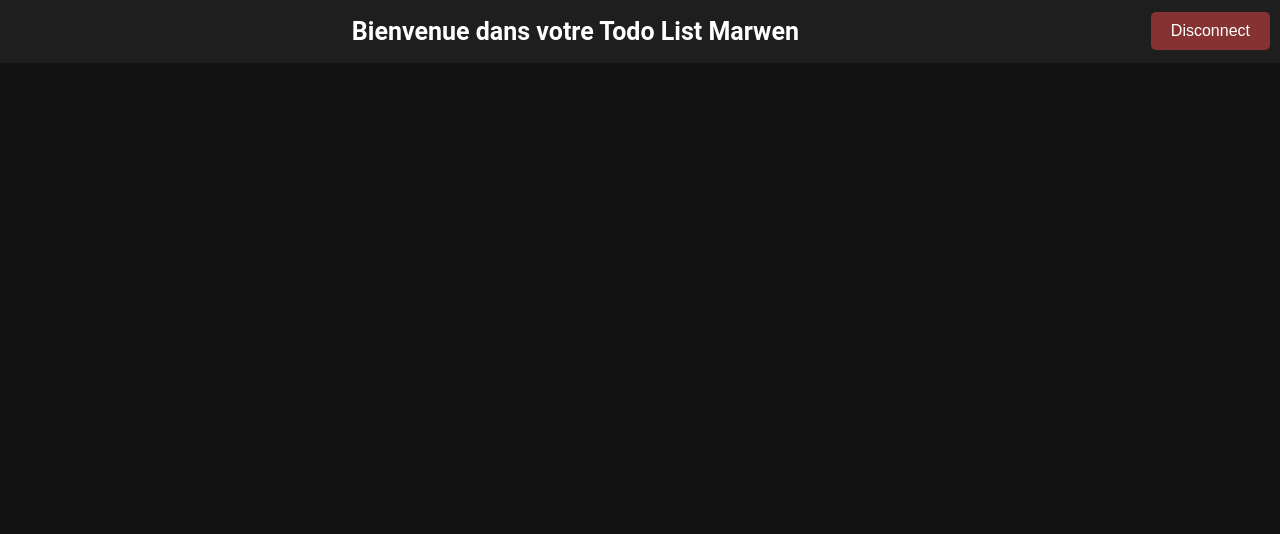
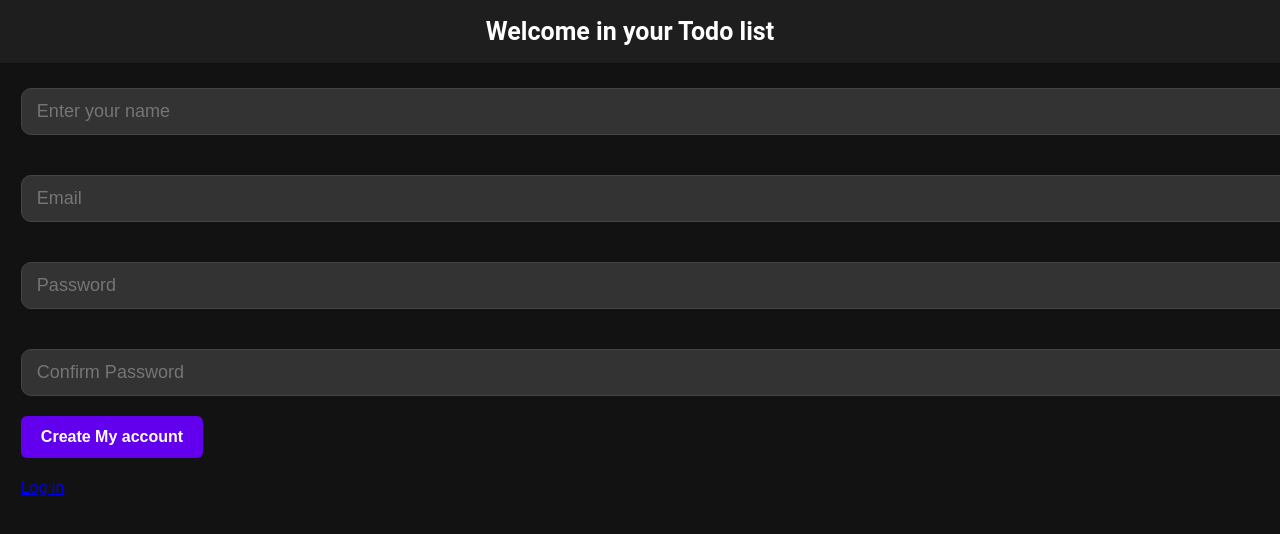
Before and after one commit to marou95/todo-react, a React (Create React App) app: page /register in a window 1280 px wide. Shown: the top 534 px of the page. Built offline with nearby package versions, Linux system fonts and the light colour scheme.

Commit message:
Ajout de la page Register, connexion du Delete au back-end, affichage du nom dans le header et feature

```diff
--- a/src/App.js
+++ b/src/App.js
@@ -1,31 +1,19 @@
-import React, { useState } from "react";
-import Modal from "./components/Modal";
+import React, {  } from "react";
 import Todo from "./components/Todo";
 import Header from "./components/Header";
 import { BrowserRouter as Router, Route, Routes } from "react-router-dom";
 import Login from "./components/Login"; // Importation du composant Login
+import Register from "./components/Register";
 
 function App() {
-  const [isModalOpen, setModalOpen] = useState(false); // État pour la modal
-  const [taskToDelete, setTaskToDelete] = useState(null); // Tâche à supprimer
-
-  // Fonction pour ouvrir et fermer la modal
-  const openModal = (index) => {
-    setTaskToDelete(index);
-    setModalOpen(true);
-  };
-  const closeModal = () => {
-    setModalOpen(false);
-    setTaskToDelete(null); // Réinitialiser la tâche à supprimer
-  };
-
   return (
     <Router>
       <div style={styles.body}>
         <Header />
         <Routes>
-          <Route path="/" element={<Todo openModal={openModal} />} />
+          <Route path="/" element={<Todo/>} />
           <Route path="/login" element={<Login />} />{" "}
+          <Route path="/register" element={<Register />} />{" "}
         </Routes>
       </div>
     </Router>
--- a/src/components/Header.js
+++ b/src/components/Header.js
@@ -1,29 +1,64 @@
 import React, { useState, useEffect } from "react";
-import { useNavigate } from "react-router-dom"; // Importer useNavigate
+import { useNavigate, useLocation } from "react-router-dom"; // Importer useNavigate
+import axios from "axios";
 
 const Header = () => {
-  const [userToken, setUserToken] = useState();
+  const [name, setName] = useState("");
+  const [email, setEmail] = useState("");
+  const [userToken, setUserToken] = useState(localStorage.getItem("token")); // Initialiser avec localStorage
   const navigate = useNavigate(); // Initialiser le hook useNavigate
+  const location = useLocation(); // Obtenir l'URL actuelle
+  const isOnRegisterPage =
+    location.pathname === "/register" || location.pathname === "/login"; // Vérifier si on est sur /register
 
   const loginRedirect = () => {
     navigate("/login"); // Rediriger vers la page Login
   };
 
   const disconnect = () => {
-    setUserToken(localStorage.setItem("token", undefined));
+    localStorage.removeItem("token");
+    localStorage.removeItem("name");
+    localStorage.removeItem("email");
+    setUserToken(null); // Réinitialiser le token dans l'état
+    setName(""); // Réinitialiser le nom dans l'état
+    setEmail("");
     navigate("/login"); // Rediriger vers la page Login
   };
 
+  useEffect(() => {
+    // Si un token existe, récupérer les informations de l'utilisateur
+    if (userToken) {
+      axios
+        .get("http://localhost:5001/api/users/getInfos", {
+          headers: { Authorization: `Bearer ${userToken}` },
+        })
+        .then((response) => {
+          const name = response.data.name;
+          const email = response.data.email;
+          setName(name); // Mettre à jour le state avec le nom
+          setEmail(email);
+          localStorage.setItem("name", name); // Stocker le nom dans localStorage
+          localStorage.setItem("email", email)
 
-  useEffect(() => {
-    setUserToken(localStorage.getItem("token"));
-
-  }, [])
-
+          console.log("API Response:", response.data); // Ajout du log
+        })
+        .catch((err) => {
+          console.error("Failed to fetch user info:", err);
+          disconnect(); // Déconnecter l'utilisateur si le token est invalide
+        });
+    }
+  }, [userToken]);
 
   return (
     <div style={styles.container}>
-      <h1 style={styles.header}>Bienvenue dans votre Todo List Marwen</h1>
+      <h1 style={styles.header}>Welcome in your Todo list
+      <span style={styles.headerName}> {name} </span>
+      <span  style={styles.userEmail}>{email}</span>
+
+      </h1>
+      {/* Afficher le bouton en fonction du token et de la route */}
+      {!isOnRegisterPage && (
+        <>
           {userToken === undefined ? (
             <button style={styles.loginButton} onClick={loginRedirect}>
               Login - Register
@@ -32,6 +67,8 @@ const Header = () => {
             <button style={styles.disconnectButton} onClick={disconnect}>
               Disconnect
             </button>
+          )}
+        </>
       )}
     </div>
   );
@@ -56,6 +93,22 @@ const styles = {
     color: "#ffffff",
     flex: 1, // Permet de laisser de la place à droite pour le bouton
   },
+  headerName: {
+      fontSize: "24px",
+      fontWeight: "bold",
+      background: "linear-gradient(90deg, #ff6ec4, #7873f5, #4ade80, #facc15)",
+      WebkitBackgroundClip: "text",
+      WebkitTextFillColor: "transparent",
+      animation: "shine 5s linear infinite",
+      display: "inline-block",
+      marginLeft: "10px",
+      backgroundSize: "200%",
+  },
+  userEmail:{
+    fontSize: "10px",
+    marginLeft: "10px",
+
+  },
   loginButton: {
     backgroundColor: "#007bff",
     color: "#fff",
@@ -77,5 +130,14 @@ const styles = {
     fontSize: "16px",
   },
 };
+// Inline @keyframes animation for the gradient
+const styleSheet = document.styleSheets[0];
+const keyframes = `
+@keyframes shine {
+  0% { background-position: 0%; }
+  100% { background-position: 200%; }
+}
+`;
+styleSheet.insertRule(keyframes, styleSheet.cssRules.length);
 
 export default Header;
--- /dev/null
+++ b/src/components/Register.js
@@ -0,0 +1,136 @@
+import React, { useState } from "react";
+import axios from "axios";
+import { useNavigate } from "react-router-dom";
+
+const Register = () => {
+  const [name, setName] = useState("")
+  const [email, setEmail] = useState("");
+  const [password, setPassword] = useState("");
+  const [confirmPassword, setConfirmPassword] = useState("");
+  const [errorMessage, setErrorMessage] = useState("");
+  const navigate = useNavigate();
+  const [userToken, setUserToken] = useState();
+
+  const handleRegister = async (e) => {
+    e.preventDefault(); // Empêche le rechargement de la page
+
+    if (password !== confirmPassword) {
+      setErrorMessage("Passwords are not matching.");
+      return;
+    }
+    try {
+      const response = await axios.post(
+        "http://localhost:5001/api/users/register",
+        {
+          name,
+          email,
+          password,
+        }
+      );
+
+      // Rediriger l'utilisateur vers une autre page après Register si Success
+      if (response.status === 201) {
+        navigate("/login");
+      }
+    } catch (error) {
+      setErrorMessage(error.response?.data?.message || "An error occurred.");
+    }
+  };
+
+  const createAccount = () => {
+    setUserToken(localStorage.setItem("token", undefined));
+    // navigate("/register"); // Rediriger vers la page register
+  };
+
+  return (
+    <div style={styles.container}>
+      <h2>Login</h2>
+      <form onSubmit={handleRegister} style={styles.form}>
+        {errorMessage && <p style={styles.error}>{errorMessage}</p>}
+        <input
+          type="name"
+          placeholder="Enter your name"
+          value={name}
+          onChange={(e) => setName(e.target.value)}
+          style={styles.input}
+          required
+        />
+        <input
+          type="email"
+          placeholder="Email"
+          value={email}
+          onChange={(e) => setEmail(e.target.value)}
+          style={styles.input}
+          required
+        />
+        <input
+          type="password"
+          placeholder="Password"
+          value={password}
+          onChange={(e) => setPassword(e.target.value)}
+          style={styles.input}
+          required
+        />
+        <input
+          type="password"
+          placeholder="Confirm Password"
+          value={confirmPassword}
+          onChange={(e) => setConfirmPassword(e.target.value)}
+          style={styles.input}
+          required
+        />
+        {/* {errorMessage && <p style={styles.error}>{errorMessage}</p>} */}
+
+        <button
+          type="submit"
+          style={styles.registerButton}
+          onClick={createAccount}
+        >
+          Create My account
+        </button>
+      </form>
+      <a href="/login">Log in</a>
+    </div>
+  );
+};
+
+const styles = {
+  input: {
+    backgroundColor: "#333333",
+    color: "#ffffff",
+    border: "1px solid #444444",
+    borderRadius: "10px",
+    padding: "12px 15px",
+    width: "100%",
+    marginTop: "20px",
+    marginBottom: "20px",
+    fontSize: "18px",
+    outline: "none",
+  },
+
+  registerButton: {
+    backgroundColor: "#6200ee",
+    color: "#ffffff",
+    border: "none",
+    borderRadius: "6px",
+    padding: "12px 20px",
+    cursor: "pointer",
+    fontSize: "16px",
+    fontWeight: "bold",
+    transition: "background-color 0.3s ease",
+    marginBottom: "20px",
+    width: "auto",
+    alignSelf: "center",
+  },
+  error: {
+    color: "red",
+    fontSize: "14px",
+    marginBottom: "10px",
+  },
+  title: {
+    textAlign: "center",
+    marginBottom: "20px",
+  },
+};
+
+export default Register;
--- a/src/components/Todo.js
+++ b/src/components/Todo.js
@@ -1,11 +1,40 @@
 import React, { useEffect, useState } from "react";
 import Button from "./Button";
 import Dropdown from "./Dropdown";
-import { ajouterTache, afficherTaches } from "./Api";
+import Modal from "./Modal";
+import { ajouterTache, afficherTaches, deleteTask } from "./Api";
 
-const Todo = ({openModal}) => {
+const Todo = () => {
   const [currentTask, setCurrentTask] = useState("");
   const [taskList, setTaskList] = useState([]); // État pour la liste des tâches
+  const [isModalOpen, setModalOpen] = useState(false); // État pour la modal
+  const [taskToDelete, setTaskToDelete] = useState(null); // Tâche à supprimer
+  const [activeDropdown, setActiveDropdown] = useState(null); // État pour gérer l'élément actif
+
+  // Fonction pour gérer l'ouverture/fermeture d'un dropdown
+  const toggleDropdown = (index) => {
+    setActiveDropdown((prev) => {
+      if (prev === index) {
+        return null; // Fermer si c'était déjà ouvert
+      } else {
+        return index; // Ouvrir le dropdown cliqué
+      }
+    });
+  };
+
+  // Fonction pour ouvrir la modal
+  const openModal = (index) => {
+    setTaskToDelete(index);
+    setModalOpen(true);
+    setActiveDropdown(null); // Fermer toutes les listes déroulantes
+    console.log("Dropdown fermé, activeDropdown:", null);
+  };
+
+  // Fonction pour fermer la modal
+  const closeModal = () => {
+    setModalOpen(false);
+    setTaskToDelete(null); // Réinitialiser la tâche à supprimer
+  };
 
   const handleKeyDown = async (e) => {
     if (e.key === "Enter") {
@@ -15,34 +44,47 @@ const Todo = ({openModal}) => {
 
   const onAddTask = async () => {
     try {
-      const response= await ajouterTache(currentTask);
+      const response = await ajouterTache(currentTask);
       setTaskList([...taskList, response.data]);
       setCurrentTask("");
     } catch (err) {
-      console.log(err);
+      console.error("Error adding task:", err);
     }
   };
 
+  // Fonction pour mettre à jour le statut de la tâche
   const updateTaskStatus = (index, newStatus) => {
     const updatedTasks = [...taskList];
     updatedTasks[index].status = newStatus;
     setTaskList(updatedTasks);
   };
-  // const deleteTask = (index) => {
-  //   const arr = [...taskList];
-  //   arr.splice(index, 1);
-  //   setTaskList(arr);
-  //   closeModal(); // Fermer la modal après suppression
-  // };
+
+  // Fonction pour supprimer une tâche
+  const handleDeleteTask = async () => {
+    if (taskToDelete === null) return;
+
+    const taskId = taskList[taskToDelete]._id; // Récupérer l'ID de la tâche à supprimer
+    try {
+      const response = await deleteTask(taskId); // Appel de la fonction deleteTask
+      console.log(response); // Afficher la réponse du serveur si la suppression réussit
+      const updatedTasks = taskList.filter((_, index) => index !== taskToDelete); // Mettre à jour la liste des tâches
+      setTaskList(updatedTasks);
+      closeModal(); // Fermer la modal après suppression
+    } catch (error) {
+      console.error("Failed to delete task:", error);
+    }
+  };
 
   useEffect(() => {
-    const fetchTask = async () => {
+    const fetchTasks = async () => {
       try {
         const result = await afficherTaches();
         setTaskList(result.data);
-      } catch (error) {}
+      } catch (error) {
+        console.error("Error fetching tasks:", error);
+      }
     };
-    fetchTask();
+    fetchTasks();
   }, []);
 
   return (
@@ -62,35 +104,36 @@ const Todo = ({openModal}) => {
         style={styles.addButton} // Style personnalisé
       />
 
-      {/* Liste des tache */}
+      {/* Liste des tâches */}
       <ul style={styles.taskListContainer}>
   {taskList.map((task, index) => (
     <li style={styles.taskItem} key={index}>
-            {/* Texte de la tâche */}
       <span style={styles.taskText}>{task.title}</span>
       {/* Liste déroulante */}
       <Dropdown
         items={["Done", "To be done"]}
-              selected={task.status}
         onItemSelected={(newStatus) => updateTaskStatus(index, newStatus)}
-              style={styles.taskStatus} // Style ajouté pour la liste déroulante
+        isOpen={activeDropdown === index} // Le dropdown est ouvert si c'est l'index actif
+        onToggle={() => toggleDropdown(index)} // Gère l'ouverture/fermeture via le parent
+        style={styles.taskStatus}
       />
       {/* Bouton Delete */}
       <Button
         label="Delete"
         onClick={() => openModal(index)}
-              style={styles.deleteButton} // Style personnalisé
+        style={styles.deleteButton}
       />
     </li>
   ))}
 </ul>
-      {/* <Modal
+
+      {/* Modal */}
+      <Modal
         isOpen={isModalOpen}
         onClose={closeModal}
-          index={taskToDelete}
-          task={taskToDelete !== null ? taskList[taskToDelete]?.text : ""}
-          removeTask={deleteTask}
-        /> */}
+        task={taskToDelete !== null ? taskList[taskToDelete]?.title : ""}
+        removeTask={handleDeleteTask} // Utiliser la fonction handleDeleteTask pour supprimer la tâche
+      />
     </div>
   );
 };
```
Also changed, not shown: src/components/Api.js (+18 -10 lines), src/components/Dropdown.js (+8 -14 lines), src/components/Login.js (+10 -5 lines), src/components/Modal.js (+6 -3 lines). Lines whose indentation alone changed are shown as unchanged.
